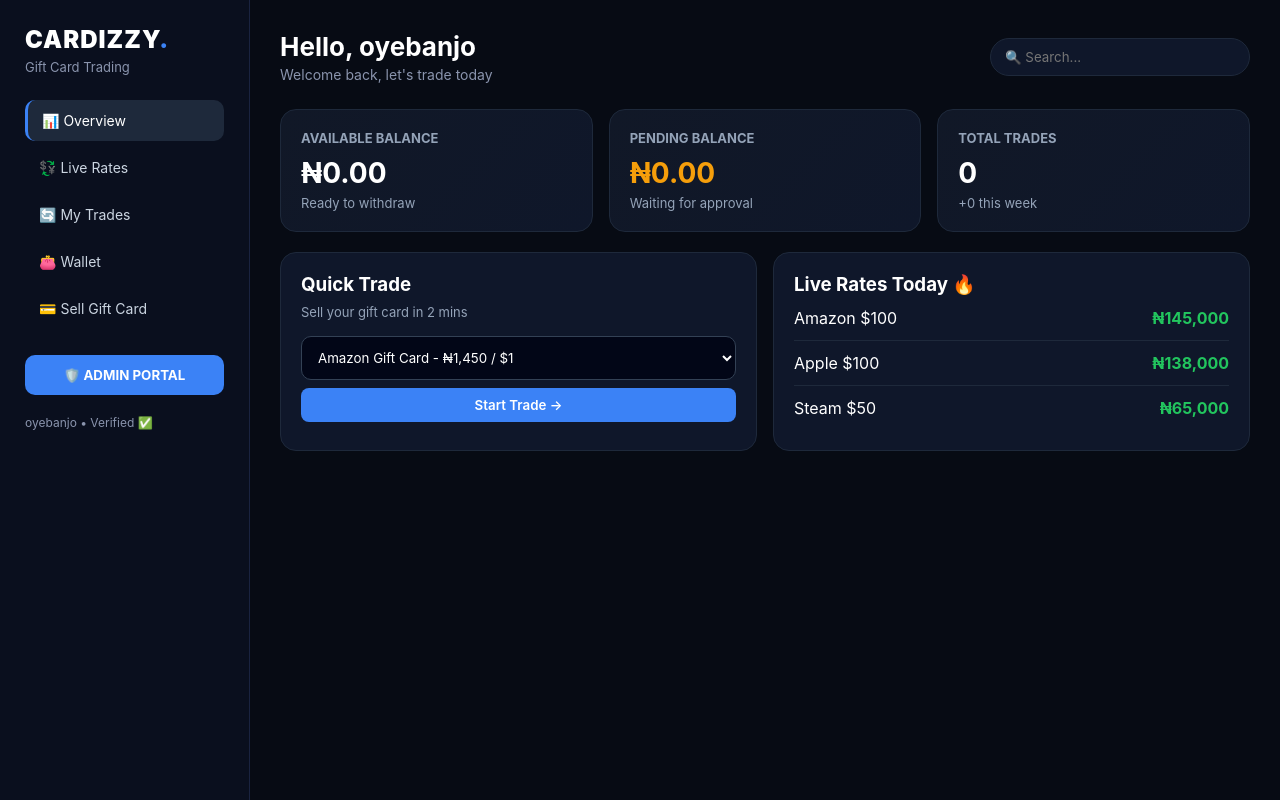
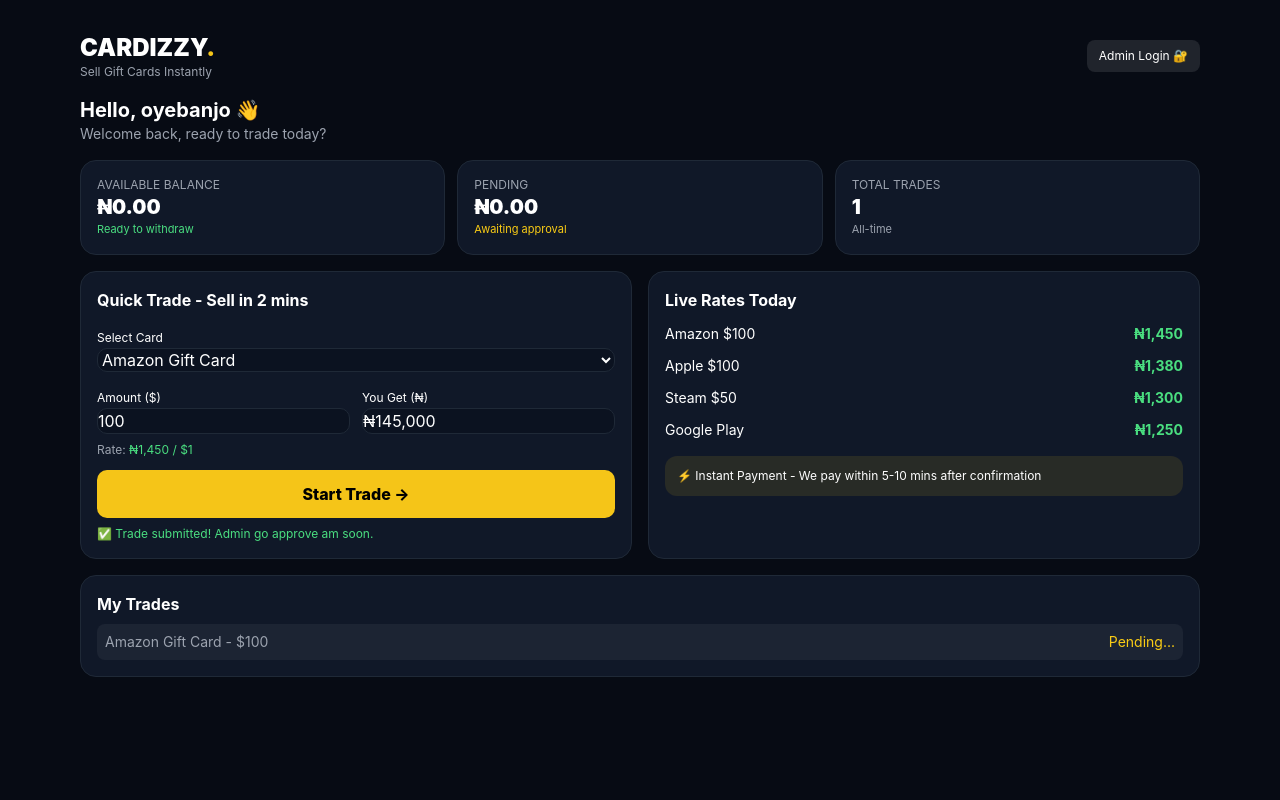
Before and after one commit to fizy249/cardizzy, a plain HTML site: page index.html in a window 1280 px wide. Both pictures are taken after a click on the button "Start Trade →". Drawn offline with nearby package versions, Linux system fonts and the light colour scheme.

Commit message:
Update title and styles in index.html

```diff
--- a/index.html
+++ b/index.html
@@ -3,91 +3,159 @@
 <head>
 <meta charset="UTF-8">
 <meta name="viewport" content="width=device-width, initial-scale=1.0">
-<title>CARDIZZY - Trade Gift Cards</title>
+<title>Cardizzy - Sell Gift Cards</title>
+<script src="https://cdn.tailwindcss.com"></script>
 <style>
-*{margin:0;padding:0;box-sizing:border-box;font-family:Inter,Arial,sans-serif}
-body{background:#070B14;color:#fff;display:flex;min-height:100vh}
-.sidebar{width:250px;background:#0A0F1E;padding:25px;border-right:1px solid #1A2340;position:fixed;height:100vh}
-.logo{font-size:24px;font-weight:900;letter-spacing:1px}
-.logo span{color:#3B82F6}
-.sidebar p{color:#8A94AD;font-size:13px;margin:5px 0 25px}
-.menu a{display:block;padding:12px 14px;border-radius:10px;color:#CBD5E1;text-decoration:none;margin-bottom:6px;font-size:14px;cursor:pointer}
-.menu a.active,.menu a:hover{background:#1E293B;color:#fff;border-left:3px solid #3B82F6}
-.admin-btn{margin-top:20px;background:#3B82F6;color:#fff;border:0;padding:12px;width:100%;border-radius:10px;font-weight:700;cursor:pointer}
-.main{margin-left:250px;flex:1;padding:30px}
-.top{display:flex;justify-content:space-between;align-items:center;margin-bottom:25px}
-.top h1{font-size:26px}
-.top h1 small{display:block;font-size:14px;color:#8A94AD;font-weight:400;margin-top:4px}
-.search{background:#0F172A;border:1px solid #1E293B;padding:10px 14px;border-radius:20px;color:#fff;width:260px}
-.cards{display:grid;grid-template-columns:1fr 1fr 1fr;gap:16px;margin-bottom:20px}
-.card{background:linear-gradient(135deg,#111827,#0F172A);border:1px solid #1E293B;padding:20px;border-radius:16px}
-.card h3{font-size:13px;color:#94A3B8}
-.card h2{font-size:28px;margin:10px 0 5px}
-.card p{font-size:13px;color:#94A3B8}
-.green{color:#22C55E}.blue{color:#3B82F6}.orange{color:#F59E0B}
-.box{background:#0F172A;border:1px solid #1E293B;padding:20px;border-radius:16px;margin-bottom:16px}
-.row{display:flex;justify-content:space-between;padding:12px 0;border-bottom:1px solid #1E293B}
-.row:last-child{border:0}
-.btn{background:#3B82F6;color:#fff;border:0;padding:9px 14px;border-radius:8px;cursor:pointer;font-weight:600}
-.btn-green{background:#22C55E}.btn-red{background:#EF4444}.btn-outline{background:transparent;border:1px solid #334155}
-input,select{width:100%;padding:12px;background:#020617;border:1px solid #334155;border-radius:10px;color:#fff;margin:8px 0}
-.grid2{display:grid;grid-template-columns:1fr 1fr;gap:16px}
-.hidden{display:none}
-@media(max-width:768px){.sidebar{display:none}.main{margin-left:0;padding:16px}.cards,.grid2{grid-template-columns:1fr}.search{width:140px}}
+body{background:#070B14;color:white;font-family:Inter,system-ui}
+.gold{color:#F5C518}
+.card{background:#101828;border:1px solid #1F2937;border-radius:16px}
+.btn-gold{background:#F5C518;color:black;font-weight:800;border-radius:10px;padding:12px}
+.btn-blue{background:#3B82F6;color:white;font-weight:700;border-radius:10px;padding:12px}
+input,select{background:#0B1220!important;border:1px solid #1F2937!important;color:white!important;border-radius:10px;padding:11px;width:100%;outline:none}
+.hidden{display:none!important}
 </style>
 </head>
-<body>
-<div class="sidebar">
-<div class="logo">CARDIZZY<span>.</span></div>
-<p>Gift Card Trading</p>
-<div class="menu">
-<a class="active" onclick="show('dash',this)">📊 Overview</a>
-<a onclick="show('rates',this)">💱 Live Rates</a>
-<a onclick="show('trades',this)">🔄 My Trades</a>
-<a onclick="show('wallet',this)">👛 Wallet</a>
-<a onclick="show('sell',this)">💳 Sell Gift Card</a>
-</div>
-<button class="admin-btn" onclick="show('admin',this)">🛡️ ADMIN PORTAL</button>
-<p style="margin-top:20px;font-size:12px">oyebanjo • Verified ✅</p>
-</div>
-<div class="main">
-<div id="dash">
-<div class="top"><div><h1>Hello, oyebanjo <small>Welcome back, let's trade today</small></h1></div><input class="search" placeholder="🔍 Search..."></div>
-<div class="cards">
-<div class="card"><h3>AVAILABLE BALANCE</h3><h2>₦0.00</h2><p>Ready to withdraw</p></div>
-<div class="card"><h3>PENDING BALANCE</h3><h2 class="orange">₦0.00</h2><p>Waiting for approval</p></div>
-<div class="card"><h3>TOTAL TRADES</h3><h2>0</h2><p class="green">+0 this week</p></div>
-</div>
-<div class="grid2">
-<div class="box"><h3>Quick Trade</h3><p style="color:#94A3B8;font-size:13px;margin:8px 0">Sell your gift card in 2 mins</p><select><option>Amazon Gift Card - ₦1,450 / $1</option><option>Apple iTunes - ₦1,380 / $1</option><option>Steam - ₦1,300 / $1</option><option>Google Play - ₦1,250 / $1</option></select><button class="btn" style="width:100%" onclick="alert('Upload your card to start trade!')">Start Trade →</button></div>
-<div class="box"><h3>Live Rates Today 🔥</h3><div class="row"><span>Amazon $100</span><b class="green">₦145,000</b></div><div class="row"><span>Apple $100</span><b class="green">₦138,000</b></div><div class="row"><span>Steam $50</span><b class="green">₦65,000</b></div></div>
-</div>
+<body class="p-4 max-w-6xl mx-auto">
+
+<div class="flex justify-between items-center py-4">
+  <div><h1 class="text-2xl font-black">CARDIZZY<span class="gold">.</span></h1><p class="text-xs text-gray-400">Sell Gift Cards Instantly</p></div>
+  <button onclick="showAdminLogin()" class="text-xs bg-white/10 px-3 py-2 rounded-lg">Admin Login 🔐</button>
 </div>
 
-<div id="rates" class="hidden">
-<h1>Live Rates 💱</h1><p style="color:#94A3B8;margin:10px 0">Rates update every 5 mins. Best rate today: Amazon</p>
-<div class="box"><div class="row"><span>Amazon Gift Card</span><b>₦1,450 / $1</b></div><div class="row"><span>Apple / iTunes</span><b>₦1,380 / $1</b></div><div class="row"><span>Steam Wallet</span><b>₦1,300 / $1</b></div><div class="row"><span>Google Play</span><b>₦1,250 / $1</b></div><div class="row"><span>Razer Gold</span><b>₦1,200 / $1</b></div></div>
+<!-- CUSTOMER VIEW -->
+<div id="customerView">
+  <h2 class="text-xl font-bold">Hello, oyebanjo 👋</h2>
+  <p class="text-sm text-gray-400">Welcome back, ready to trade today?</p>
+
+  <div class="grid grid-cols-3 gap-3 my-4">
+    <div class="card p-4"><p class="text-xs text-gray-400">AVAILABLE BALANCE</p><p class="text-xl font-black" id="custBal">₦0.00</p><p class="text-[11px] text-green-400">Ready to withdraw</p></div>
+    <div class="card p-4"><p class="text-xs text-gray-400">PENDING</p><p class="text-xl font-black">₦0.00</p><p class="text-[11px] text-yellow-400">Awaiting approval</p></div>
+    <div class="card p-4"><p class="text-xs text-gray-400">TOTAL TRADES</p><p class="text-xl font-black" id="custTrades">0</p><p class="text-[11px] text-gray-400">All-time</p></div>
+  </div>
+
+  <div class="grid md:grid-cols-2 gap-4">
+    <div class="card p-4">
+      <h3 class="font-bold mb-3">Quick Trade - Sell in 2 mins</h3>
+      <label class="text-xs">Select Card</label>
+      <select id="cardType" onchange="updateRate()"><option>Amazon Gift Card</option><option>Apple / iTunes</option><option>Steam $50</option><option>Google Play</option></select>
+      <div class="grid grid-cols-2 gap-3 mt-3">
+        <div><label class="text-xs">Amount ($)</label><input id="amt" type="number" value="100" oninput="updateRate()"></div>
+        <div><label class="text-xs">You Get (₦)</label><input id="youGet" readonly value="₦145,000"></div>
+      </div>
+      <p class="text-xs text-gray-400 mt-2">Rate: <span id="rateText" class="text-green-400">₦1,450 / $1</span></p>
+      <button onclick="startTrade()" class="btn-gold w-full mt-3">Start Trade →</button>
+      <p id="tradeMsg" class="text-xs text-green-400 mt-2"></p>
+    </div>
+    <div class="card p-4">
+      <h3 class="font-bold mb-3">Live Rates Today</h3>
+      <div id="ratesList" class="space-y-3 text-sm"></div>
+      <div class="mt-4 p-3 bg-yellow-400/10 rounded-xl text-xs">⚡ Instant Payment - We pay within 5-10 mins after confirmation</div>
+    </div>
+  </div>
+
+  <div class="card p-4 mt-4">
+    <h3 class="font-bold">My Trades</h3>
+    <div id="myTrades" class="text-sm text-gray-400 mt-2">No trades yet. Start your first trade above 👆</div>
+  </div>
 </div>
 
-<div id="trades" class="hidden"><h1>My Trades</h1><div class="box"><p>No trades yet. Sell your first card and get paid in minutes.</p><br><button class="btn" onclick="show('sell',this)">Sell Card Now</button></div></div>
-<div id="wallet" class="hidden"><h1>Wallet 👛</h1><div class="box"><h3>Available: ₦0.00</h3><br><input placeholder="Account Number"><input placeholder="Bank Name - e.g GTB, Opay"><input placeholder="Amount - e.g 50000"><button class="btn btn-green" style="width:100%">Withdraw Now</button></div></div>
-<div id="sell" class="hidden"><h1>Sell Gift Card 💳</h1><div class="box"><select><option>Amazon</option><option>Apple</option><option>Steam</option></select><input placeholder="Amount in $ e.g 100"><input placeholder="Card Code"><button class="btn" style="width:100%" onclick="alert('Trade submitted! Admin will approve in 5 mins.')">Submit Trade</button></div></div>
+<!-- ADMIN LOGIN POPUP -->
+<div id="adminLogin" class="hidden fixed inset-0 bg-black/80 flex items-center justify-center p-4 z-50">
+  <div class="card p-6 w-full max-w-sm">
+    <h3 class="text-xl font-black">Admin Only 🔐</h3>
+    <p class="text-xs text-gray-400 mb-4">Only Cardizzy owner can enter</p>
+    <input id="adminPass" type="password" placeholder="Enter Admin Password">
+    <p class="text-[11px] text-gray-500 mt-1">Your password: cardizzy123</p>
+    <button onclick="loginAdmin()" class="btn-blue w-full mt-3">Login as Admin</button>
+    <button onclick="closeAdminLogin()" class="w-full mt-2 text-sm text-gray-400">Cancel</button>
+    <p id="loginErr" class="text-red-400 text-xs mt-2"></p>
+  </div>
+</div>
 
-<div id="admin" class="hidden">
-<h1>🛡️ Admin Portal - Cardizzy</h1><p style="color:#94A3B8;margin:10px 0">Only you fit see this page</p>
-<div class="cards"><div class="card"><h3>TOTAL USERS</h3><h2>1</h2></div><div class="card"><h3>PENDING TRADES</h3><h2 class="orange">0</h2></div><div class="card"><h3>TOTAL PAYOUT</h3><h2>₦0</h2></div></div>
-<div class="box"><h3>Pending Trades - Approve / Reject</h3><div class="row"><span>oyebanjo - Amazon $100 - ₦145,000</span><span><button class="btn btn-green" onclick="alert('Approved! User paid.')">Approve</button> <button class="btn btn-red">Reject</button></span></div></div>
-<div class="box"><h3>Manage Rates (You fit change price)</h3><label>Amazon Rate</label><input value="1450"><label>Apple Rate</label><input value="1380"><button class="btn" onclick="alert('Rates Updated!')">Update Rates</button></div>
-<div class="box"><h3>Users</h3><div class="row"><span>oyebanjo - oyebanjo@gmail.com</span><button class="btn btn-red">Block</button></div></div>
+<!-- ADMIN VIEW -->
+<div id="adminView" class="hidden">
+  <div class="flex justify-between items-center">
+    <div><h2 class="text-xl font-black">Admin Portal 👑</h2><p class="text-sm text-gray-400">You control everything here</p></div>
+    <button onclick="logoutAdmin()" class="bg-red-500 px-3 py-2 rounded-lg text-xs">Logout Admin</button>
+  </div>
+  <div class="grid grid-cols-3 gap-3 my-4">
+    <div class="card p-4"><p class="text-xs">TOTAL USERS</p><p class="text-xl font-black">1,248</p></div>
+    <div class="card p-4"><p class="text-xs">PENDING TRADES</p><p class="text-xl font-black text-yellow-400" id="pendingCount">2</p></div>
+    <div class="card p-4"><p class="text-xs">TOTAL PAYOUT</p><p class="text-xl font-black">₦4,250,000</p></div>
+  </div>
+  <div class="grid md:grid-cols-2 gap-4">
+    <div class="card p-4">
+      <h3 class="font-bold mb-3">All Pending Trades - Approve / Reject</h3>
+      <div id="adminTrades" class="space-y-3 text-sm"></div>
+    </div>
+    <div class="card p-4">
+      <h3 class="font-bold mb-3">Change Rates - E go change for customers instantly</h3>
+      <label class="text-xs">Amazon Rate (₦ per $1)</label>
+      <input id="newAmazonRate" type="number" value="1450">
+      <label class="text-xs mt-3 block">Steam Rate (₦ per $1)</label>
+      <input id="newSteamRate" type="number" value="1300">
+      <button onclick="saveRates()" class="btn-gold w-full mt-3">Save New Rates</button>
+      <p id="rateSaved" class="text-green-400 text-xs mt-2"></p>
+      <div class="mt-4"><h4 class="font-bold text-sm">Recent Users</h4><p class="text-xs text-gray-400 mt-1">• oyebanjo - Lagos - ₦0<br>• Chiamaka - Abuja - ₦45,000<br>• Tunde - Ibadan - ₦120,000</p></div>
+    </div>
+  </div>
 </div>
-</div>
+
 <script>
-function show(id,el){
-['dash','rates','trades','wallet','sell','admin'].forEach(x=>document.getElementById(x).classList.add('hidden'));
-document.getElementById(id).classList.remove('hidden');
-document.querySelectorAll('.menu a').forEach(a=>a.classList.remove('active'));
-if(el && el.classList) el.classList.add('active');
+let rates={Amazon:1450,Apple:1380,Steam:1300,Google:1250};
+let myTradesCount=0;
+let adminTradesData=[
+ {id:1,user:"Chiamaka",card:"Amazon $100",amt:"₦145,000"},
+ {id:2,user:"Tunde",card:"Steam $50",amt:"₦65,000"},
+];
+function renderRates(){
+  document.getElementById('ratesList').innerHTML=
+  `<div class="flex justify-between"><span>Amazon $100</span><b class="text-green-400">₦${rates.Amazon.toLocaleString()}</b></div>
+  <div class="flex justify-between"><span>Apple $100</span><b class="text-green-400">₦${rates.Apple.toLocaleString()}</b></div>
+  <div class="flex justify-between"><span>Steam $50</span><b class="text-green-400">₦${rates.Steam.toLocaleString()}</b></div>
+  <div class="flex justify-between"><span>Google Play</span><b class="text-green-400">₦${rates.Google.toLocaleString()}</b></div>`;
+  updateRate();
 }
+function updateRate(){
+  let type=document.getElementById('cardType').value;
+  let key=type.includes('Amazon')?'Amazon':type.includes('Apple')?'Apple':type.includes('Steam')?'Steam':'Google';
+  let amt=document.getElementById('amt').value||0;
+  document.getElementById('rateText').innerText=`₦${rates[key].toLocaleString()} / $1`;
+  document.getElementById('youGet').value=`₦${(amt*rates[key]).toLocaleString()}`;
+}
+function startTrade(){
+  myTradesCount++;
+  document.getElementById('custTrades').innerText=myTradesCount;
+  document.getElementById('tradeMsg').innerText="✅ Trade submitted! Admin go approve am soon.";
+  document.getElementById('myTrades').innerHTML=`<div class="flex justify-between p-2 bg-white/5 rounded-lg"><span>${document.getElementById('cardType').value} - $${document.getElementById('amt').value}</span><span class="text-yellow-400">Pending...</span></div>`;
+}
+function showAdminLogin(){document.getElementById('adminLogin').classList.remove('hidden');}
+function closeAdminLogin(){document.getElementById('adminLogin').classList.add('hidden');}
+function loginAdmin(){
+  let p=document.getElementById('adminPass').value;
+  if(p==="cardizzy123"){
+    document.getElementById('adminLogin').classList.add('hidden');
+    document.getElementById('customerView').classList.add('hidden');
+    document.getElementById('adminView').classList.remove('hidden');
+    renderAdminTrades();
+  } else { document.getElementById('loginErr').innerText="❌ Wrong password! Only owner fit enter."; }
+}
+function logoutAdmin(){
+  document.getElementById('adminView').classList.add('hidden');
+  document.getElementById('customerView').classList.remove('hidden');
+}
+function renderAdminTrades(){
+  document.getElementById('adminTrades').innerHTML=adminTradesData.map(t=>`<div class="flex justify-between items-center bg-white/5 p-3 rounded-lg"><div><b>${t.user}</b><br><span class="text-gray-400">${t.card} - ${t.amt}</span></div><div class="flex gap-1"><button onclick="approveTrade(${t.id})" class="bg-green-500 px-2 py-1 rounded text-xs">Approve</button><button onclick="rejectTrade(${t.id})" class="bg-red-500 px-2 py-1 rounded text-xs">Reject</button></div></div>`).join('') || "No pending trades";
+}
+function approveTrade(id){alert("✅ Trade "+id+" Approved!"); adminTradesData=adminTradesData.filter(t=>t.id!==id); document.getElementById('pendingCount').innerText=adminTradesData.length; renderAdminTrades();}
+function rejectTrade(id){alert("❌ Trade "+id+" Rejected."); adminTradesData=adminTradesData.filter(t=>t.id!==id); document.getElementById('pendingCount').innerText=adminTradesData.length; renderAdminTrades();}
+function saveRates(){
+  rates.Amazon=parseInt(document.getElementById('newAmazonRate').value);
+  rates.Steam=parseInt(document.getElementById('newSteamRate').value);
+  document.getElementById('rateSaved').innerText="✅ Rates saved! Customers go see new rate now.";
+  renderRates();
+}
+renderRates();
 </script>
 </body>
 </html>
```
